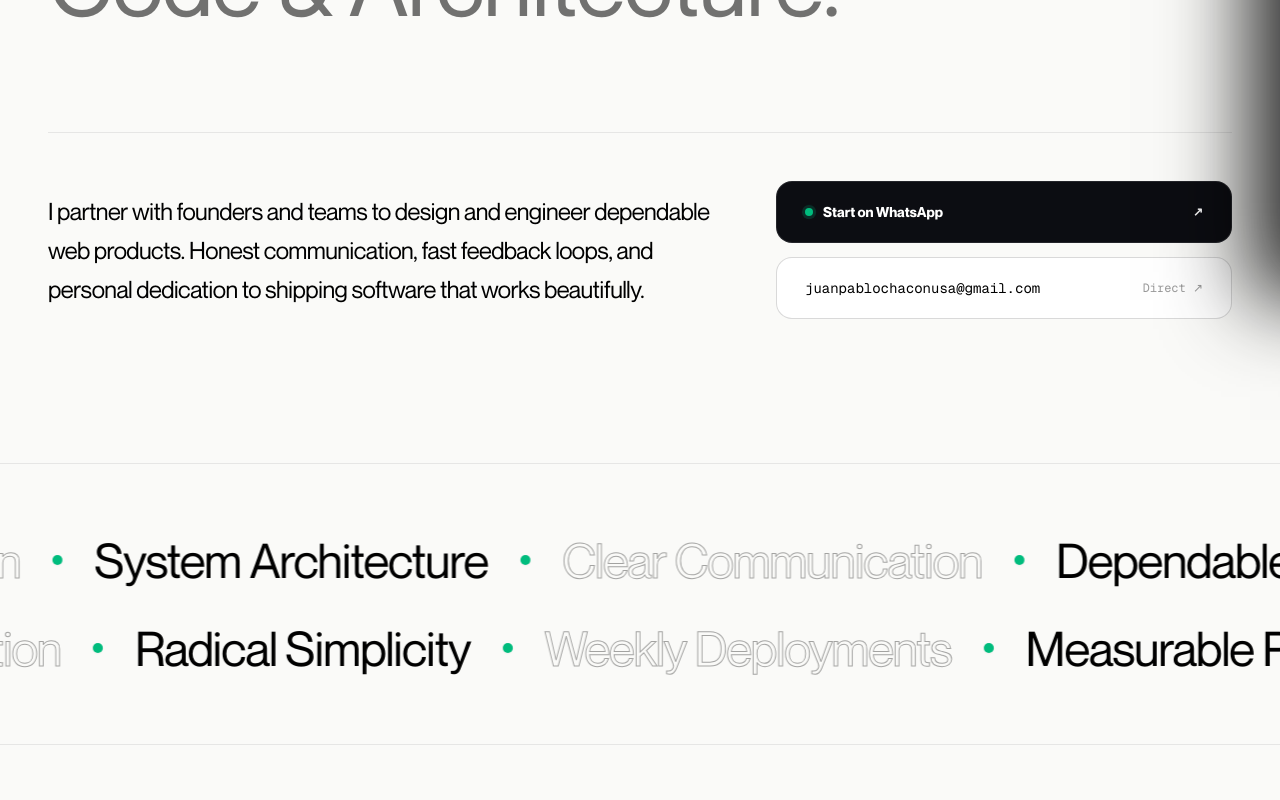
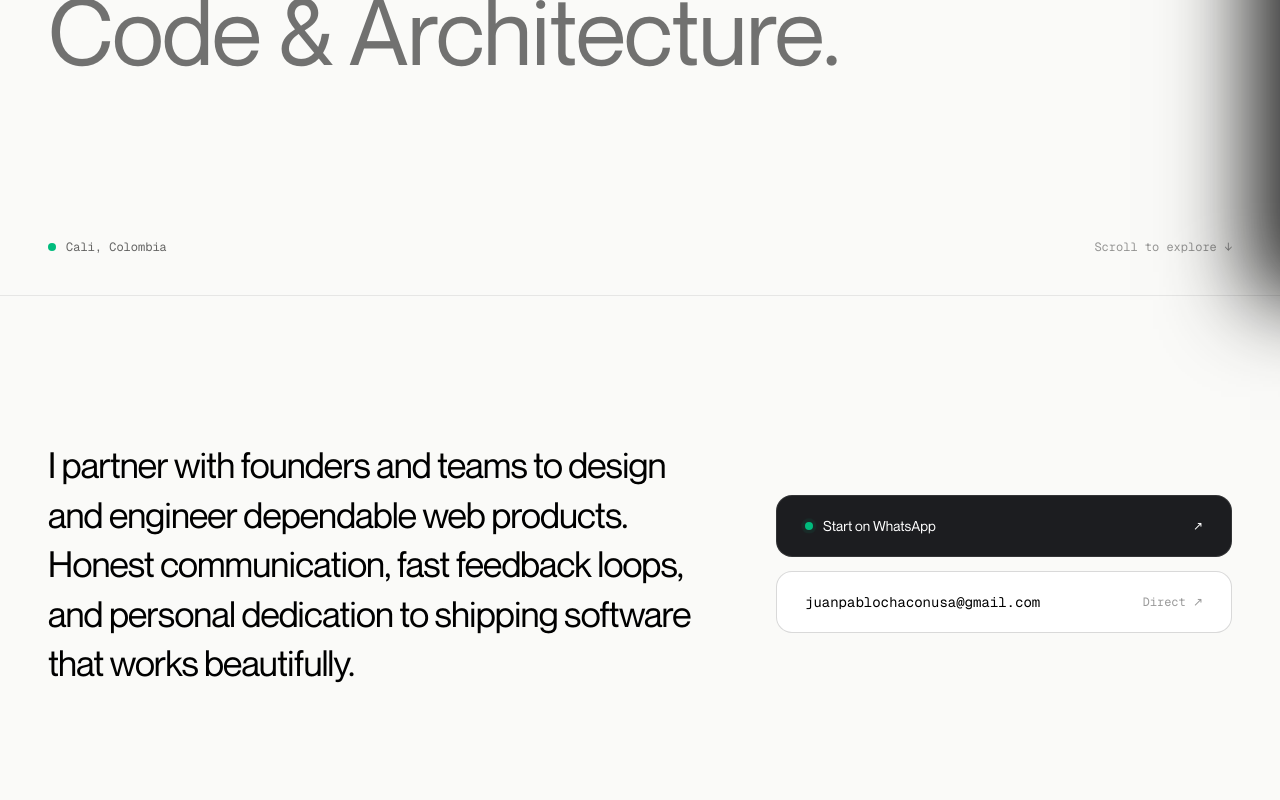
Before and after one commit to Juanpa571/portfolio, a React (Vite) app: page / in a window 1280 px wide. Shown: the part 500-1300 px from the top of the page. Built offline with nearby package versions, Linux system fonts and the light colour scheme.

Commit message:
feat(hero): make hero a full-screen 100vh experience and decouple intro thesis into dedicated section

```diff
--- a/src/App.tsx
+++ b/src/App.tsx
@@ -1,6 +1,7 @@
 import React from 'react';
 import { Header } from './components/layout/Header';
 import { Hero } from './components/sections/Hero';
+import { Intro } from './components/sections/Intro';
 import { VelocityTicker } from './components/sections/VelocityTicker';
 import { Services } from './components/sections/Services';
 import { ProjectList } from './components/sections/ProjectList';
@@ -19,6 +20,7 @@ export const App: React.FC = () => {
       <Header />
       <main>
         <Hero />
+        <Intro />
         <VelocityTicker />
         <Services />
         <ProjectList />
--- a/src/components/sections/Hero.tsx
+++ b/src/components/sections/Hero.tsx
@@ -3,12 +3,13 @@ import { siteConfig } from '../../config/site';
 
 export const Hero: React.FC = () => {
   return (
-    <section className="relative pt-10 pb-24 lg:pt-14 lg:pb-36 border-b border-black/[0.08] overflow-hidden">
+    <section className="relative min-h-[calc(100vh-5.5rem)] min-h-[calc(100dvh-5.5rem)] flex flex-col justify-between border-b border-black/[0.08] overflow-hidden">
 
-      <div className="max-w-[1400px] mx-auto px-6 sm:px-12">
+      {/* Centered Monumental Content Area */}
+      <div className="max-w-[1400px] w-full mx-auto px-6 sm:px-12 flex-1 flex flex-col justify-center py-8 sm:py-12">
 
         {/* Monumental Asymmetric Typographic Statement */}
-        <div className="pt-8 sm:pt-12 pb-16 sm:pb-24 space-y-2 sm:space-y-4 select-none">
+        <div className="space-y-2 sm:space-y-4 select-none">
 
           {/* Line 1: Bold Left Anchor */}
           <div
@@ -44,47 +45,18 @@ export const Hero: React.FC = () => {
           </div>
         </div>
 
-        {/* Asymmetric 2-Column Editorial Thesis & Direct Action */}
-        <div className="grid grid-cols-1 lg:grid-cols-12 gap-8 lg:gap-16 pt-12 border-t border-black/[0.08] items-center">
+      </div>
 
-          {/* Left Column: Direct Human Statement (Col 1-7) */}
-          <div className="lg:col-span-7">
-            <p className="text-xl sm:text-2xl text-black font-sans leading-relaxed tracking-tight">
-              I partner with founders and teams to design and engineer dependable web products. Honest communication, fast feedback loops, and personal dedication to shipping software that works beautifully.
-            </p>
-          </div>
-
-          {/* Right Column: Direct Actions (Col 8-12) */}
-          <div className="lg:col-span-5 flex flex-col gap-3.5">
-            <a
-              href={siteConfig.profile.contact.whatsapp}
-              target="_blank"
-              rel="noopener noreferrer"
-              className="w-full px-7 py-4 sm:py-5 rounded-2xl bg-[#0c0d12] text-white text-sm font-semibold hover:bg-black hover:shadow-[0_20px_50px_-15px_rgba(0,0,0,0.35)] hover:-translate-y-0.5 active:scale-[0.98] transition-all duration-300 text-center flex items-center justify-between group border border-white/10"
-              data-interactive
-            >
-              <span className="flex items-center gap-2.5">
-                <span className="relative flex h-2 w-2">
-                  <span className="animate-ping absolute inline-flex h-full w-full rounded-full bg-emerald-400 opacity-75"></span>
-                  <span className="relative inline-flex rounded-full h-2 w-2 bg-emerald-500"></span>
-                </span>
-                <span>Start on WhatsApp</span>
-              </span>
-              <span className="group-hover:translate-x-1 group-hover:-translate-y-1 transition-transform duration-300 font-mono text-xs">↗</span>
-            </a>
-
-            <a
-              href={`mailto:${siteConfig.profile.contact.email}`}
-              className="w-full px-7 py-4 sm:py-5 rounded-2xl bg-white border border-black/15 text-black text-xs sm:text-sm font-mono hover:bg-[#0c0d12] hover:text-white hover:border-[#0c0d12] hover:shadow-xl hover:-translate-y-0.5 active:scale-[0.98] transition-all duration-300 flex items-center justify-between group"
-              data-interactive
-            >
-              <span className="truncate">{siteConfig.profile.contact.email}</span>
-              <span className="text-black/40 group-hover:text-white group-hover:translate-x-0.5 transition-all text-xs">Direct ↗</span>
-            </a>
-          </div>
-
+      {/* Clean Bottom Orientation Bar (Within the viewport, above the fold) */}
+      <div className="max-w-[1400px] w-full mx-auto px-6 sm:px-12 pb-8 sm:pb-10 flex items-center justify-between text-xs font-mono text-black/60 select-none">
+        <div className="flex items-center gap-2.5">
+          <span className="w-2 h-2 rounded-full bg-emerald-500"></span>
+          <span>{siteConfig.profile.location}</span>
         </div>
-
+        <div className="flex items-center gap-2 text-black/40 hover:text-black transition-colors cursor-default">
+          <span>Scroll to explore</span>
+          <span>↓</span>
+        </div>
       </div>
 
     </section>
--- /dev/null
+++ b/src/components/sections/Intro.tsx
@@ -0,0 +1,50 @@
+import React from 'react';
+import { siteConfig } from '../../config/site';
+
+export const Intro: React.FC = () => {
+  return (
+    <section className="py-20 sm:py-28 lg:py-36 border-b border-black/[0.08] bg-[#fafaf8]">
+      <div className="max-w-[1400px] mx-auto px-6 sm:px-12">
+        <div className="grid grid-cols-1 lg:grid-cols-12 gap-10 lg:gap-16 items-center">
+
+          {/* Left Column: Direct Human Statement (Col 1-7) */}
+          <div className="lg:col-span-7">
+            <p className="text-2xl sm:text-3xl lg:text-4xl text-black font-sans font-normal leading-snug tracking-tight">
+              I partner with founders and teams to design and engineer dependable web products. Honest communication, fast feedback loops, and personal dedication to shipping software that works beautifully.
+            </p>
+          </div>
+
+          {/* Right Column: Direct Actions (Col 8-12) */}
+          <div className="lg:col-span-5 flex flex-col gap-3.5">
+            <a
+              href={siteConfig.profile.contact.whatsapp}
+              target="_blank"
+              rel="noopener noreferrer"
+              className="w-full px-7 py-4 sm:py-5 rounded-2xl bg-[#1C1D20] text-white text-sm font-medium hover:bg-black hover:shadow-[0_20px_50px_-15px_rgba(0,0,0,0.35)] hover:-translate-y-0.5 active:scale-[0.98] transition-all duration-300 text-center flex items-center justify-between group border border-white/10"
+              data-interactive
+            >
+              <span className="flex items-center gap-2.5">
+                <span className="relative flex h-2 w-2">
+                  <span className="animate-ping absolute inline-flex h-full w-full rounded-full bg-emerald-400 opacity-75"></span>
+                  <span className="relative inline-flex rounded-full h-2 w-2 bg-emerald-500"></span>
+                </span>
+                <span>Start on WhatsApp</span>
+              </span>
+              <span className="group-hover:translate-x-1 group-hover:-translate-y-1 transition-transform duration-300 font-mono text-xs">↗</span>
+            </a>
+
+            <a
+              href={`mailto:${siteConfig.profile.contact.email}`}
+              className="w-full px-7 py-4 sm:py-5 rounded-2xl bg-white border border-black/15 text-black text-xs sm:text-sm font-mono hover:bg-[#1C1D20] hover:text-white hover:border-[#1C1D20] hover:shadow-xl hover:-translate-y-0.5 active:scale-[0.98] transition-all duration-300 flex items-center justify-between group"
+              data-interactive
+            >
+              <span className="truncate">{siteConfig.profile.contact.email}</span>
+              <span className="text-black/40 group-hover:text-white group-hover:translate-x-0.5 transition-all text-xs">Direct ↗</span>
+            </a>
+          </div>
+
+        </div>
+      </div>
+    </section>
+  );
+};
```
